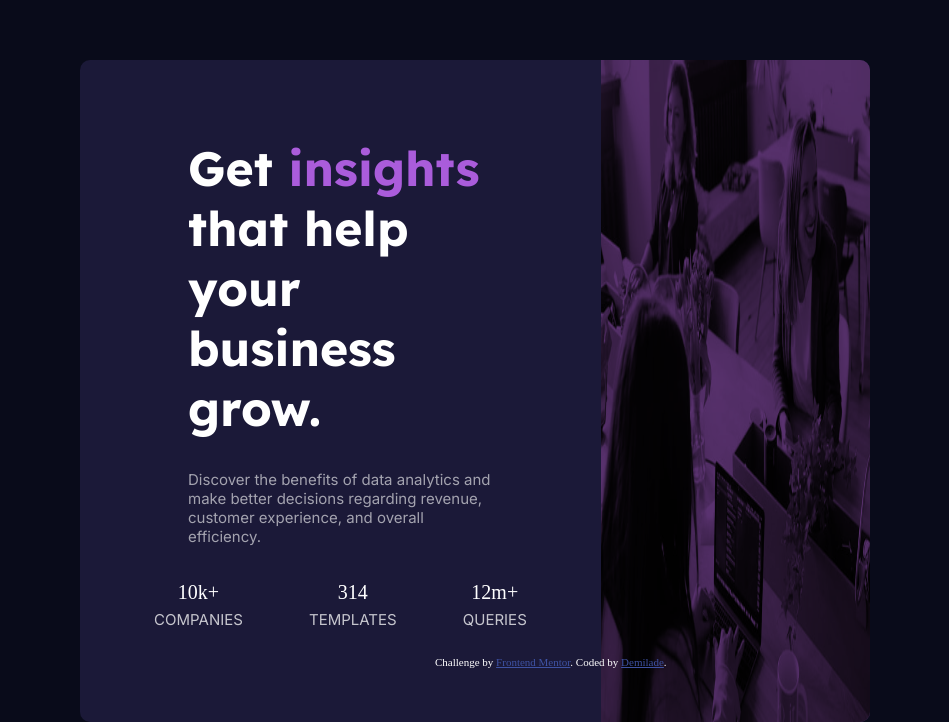
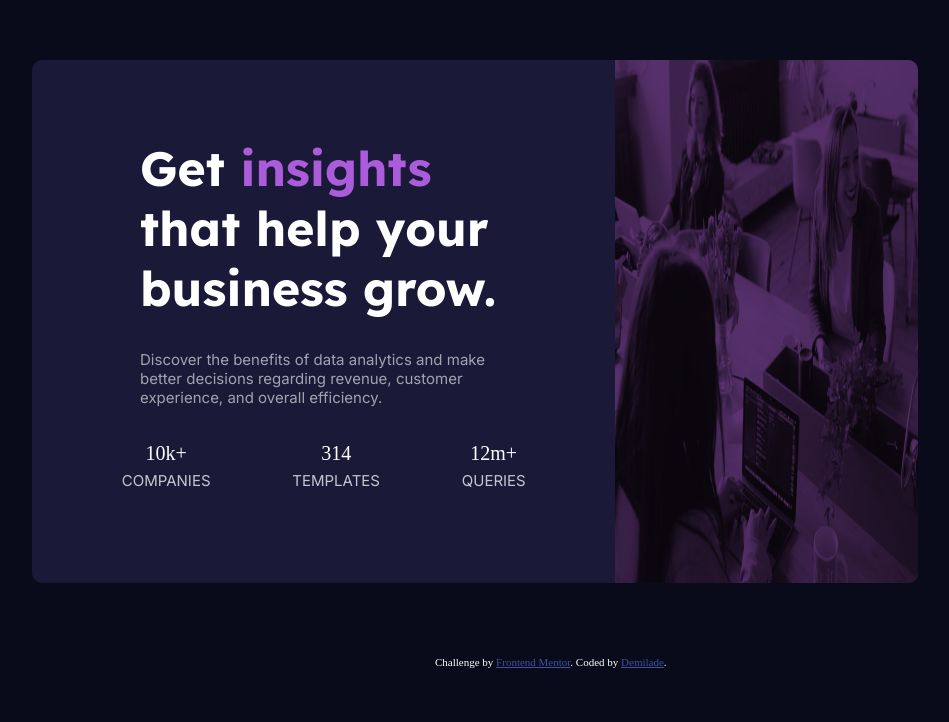
Before and after one commit to Billygotclout/card-component, a plain HTML site: page index.html in a window 1280 px wide. Shown: the part 132-854 px from the top of the page, without its empty margins (165-1114 px from the left). After the commit the page ends 800 px from the top, so only its background shows below. Drawn offline with Linux system fonts and the light colour scheme.

Commit message:
style changes

```diff
--- a/css/style.css
+++ b/css/style.css
@@ -42,6 +42,7 @@ main {
   width: 100%;
   height: auto;
   mix-blend-mode: multiply;
+  opacity: 0.9;
 }
 .whole-message {
   padding: 3rem 0.5rem;
@@ -94,12 +95,16 @@ main {
     display: flex;
     flex-direction: row-reverse;
     position: absolute;
-    margin-left: 15rem;
-    margin-right: 15rem;
+    margin-left: 12rem;
+    margin-right: 12rem;
     top: 20%;
     left: 5px;
     right: 5px;
     max-width: 100%;
+  }
+  img{
+    width: 100%;
+    height: 100%;
   }
   .whole-message {
     display: flex;
```
